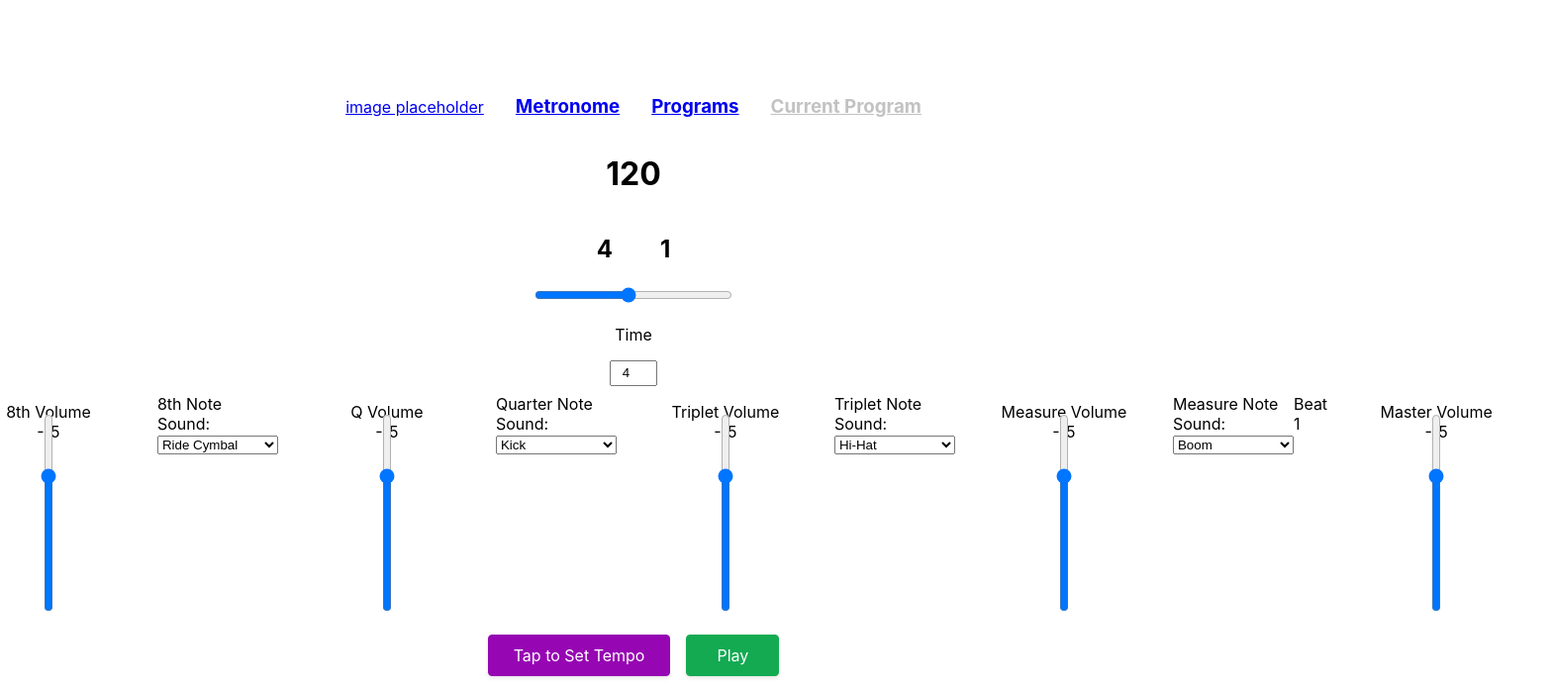
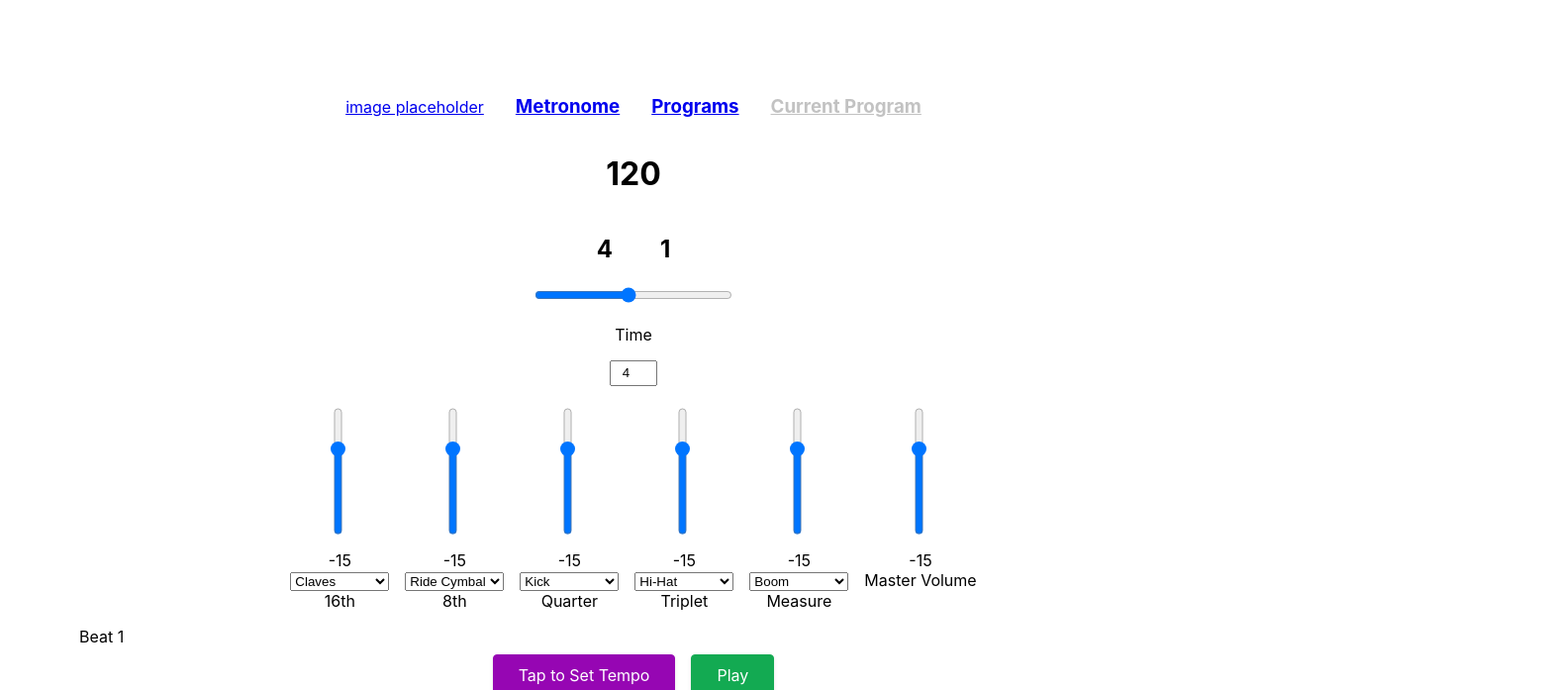
Before and after one commit to kurtmgray/metronome-react, a React (Create React App) app: page / in a window 1280 px wide. Shown: the top 697 px of the page at 99% size, 1569 px wide, since content can reach past the window. Built offline with nearby package versions, Linux system fonts and the light colour scheme; no server answers.

Commit message:
met styling

```diff
--- a/src/App.css
+++ b/src/App.css
@@ -150,30 +150,11 @@ body {
 .revert {
 }
 
-.button-63:active,
-.button-63:hover {
-  outline: 0;
-}
-
-@media (min-width: 768px) {
-  .button-63 {
-    font-size: 24px;
-    min-width: 196px;
-  }
-}
-
 .play:hover,
 .stop:hover,
 .createPreset:hover {
   box-shadow: rgba(0, 0, 0, 0.15) 0 3px 9px 0;
   transform: translateY(-2px);
-}
-
-@media (min-width: 768px) {
-  .play,
-  .stop {
-    padding: 10px 30px;
-  }
 }
 
 .preset {
@@ -197,14 +178,17 @@ body {
 }
 
 input[type="range"]:not(.tempoSlider) {
-  /* height: 200px; */
-  transform: translateY(60px) rotate(270deg);
+  transform: translateY(60px) translateX(-18px) rotate(270deg);
 }
 
 input[type="number"] {
   height: "20px";
   width: "40px";
   text-align: center;
+}
+
+select {
+  width: 100px;
 }
 
 .tempoEdit {
@@ -236,4 +220,5 @@ input[type="number"] {
 
 .verticalRange {
   height: 150px;
+  width: 100px;
 }
--- a/src/components/Metronome.js
+++ b/src/components/Metronome.js
@@ -59,12 +59,12 @@ export default function Metronome() {
           <div className="soundControl">
             <div className="verticalRange">
               <input
+                className="metControl"
                 id="bpm"
                 type="range"
                 min={-50}
                 max={0}
                 value={state.sixtVol}
-                style={{ height: "20px", width: "200px" }}
                 onChange={(e) =>
                   dispatch({ type: "sixtVol", value: Number(e.target.value) })
                 }
@@ -94,28 +94,25 @@ export default function Metronome() {
                 <option value={sounds.tom}>Tom</option>
               </select>
             </div>
-            <label htmlFor="sixtSelect">16th Note Sound:</label>
+            <label htmlFor="sixtSelect">16th</label>
           </div>
 
           <div className="soundControl">
-            8th Volume
-            <span id="eighVol">{state.eighVol}</span>
             <div className="verticalRange">
               <input
+                className="metControl"
                 id="bpm"
                 type="range"
                 min={-50}
                 max={0}
                 value={state.eighVol}
-                style={{ height: "20px", width: "200px" }}
                 onChange={(e) =>
                   dispatch({ type: "eighVol", value: Number(e.target.value) })
                 }
               />
             </div>
-          </div>
+            <span id="eighVol">{state.eighVol}</span>
             <div>
-            <label htmlFor="eighSelect">8th Note Sound:</label>
               <select
                 name="eighSelect"
                 id="eighSelect"
@@ -138,23 +135,24 @@ export default function Metronome() {
                 <option value={sounds.tom}>Tom</option>
               </select>
             </div>
+            <label htmlFor="eighSelect">8th</label>
+          </div>
           <div className="soundControl">
-            Q Volume
-            <span id="quarVol">{state.quarVol}</span>
+            <div className="verticalRange">
               <input
+                className="metControl"
                 id="bpm"
                 type="range"
                 min={-50}
                 max={0}
                 value={state.quarVol}
-              style={{ height: "20px", width: "200px" }}
                 onChange={(e) =>
                   dispatch({ type: "quarVol", value: Number(e.target.value) })
                 }
               />
             </div>
+            <span id="quarVol">{state.quarVol}</span>
             <div>
-            <label htmlFor="quarSelect">Quarter Note Sound:</label>
               <select
                 name="quarSelect"
                 id="quarSelect"
@@ -177,23 +175,24 @@ export default function Metronome() {
                 <option value={sounds.tom}>Tom</option>
               </select>
             </div>
+            <label htmlFor="quarSelect">Quarter</label>
+          </div>
           <div className="soundControl">
-            Triplet Volume
-            <span id="tripVol">{state.tripVol}</span>
+            <div className="verticalRange">
               <input
+                className="metControl"
                 id="bpm"
                 type="range"
                 min={-50}
                 max={0}
                 value={state.tripVol}
-              style={{ height: "20px", width: "200px" }}
                 onChange={(e) =>
                   dispatch({ type: "tripVol", value: Number(e.target.value) })
                 }
               />
             </div>
+            <span id="tripVol">{state.tripVol}</span>
             <div>
-            <label htmlFor="tripSelect">Triplet Note Sound:</label>
               <select
                 name="tripSelect"
                 id="tripSelect"
@@ -216,23 +215,24 @@ export default function Metronome() {
                 <option value={sounds.tom}>Tom</option>
               </select>
             </div>
+            <label htmlFor="tripSelect">Triplet</label>
+          </div>
           <div className="soundControl">
-            Measure Volume
-            <span id="measVol">{state.measVol}</span>
+            <div className="verticalRange">
               <input
+                className="metControl"
                 id="bpm"
                 type="range"
                 min={-50}
                 max={0}
                 value={state.measVol}
-              style={{ height: "20px", width: "200px" }}
                 onChange={(e) =>
                   dispatch({ type: "measVol", value: Number(e.target.value) })
                 }
               />
             </div>
+            <span id="measVol">{state.measVol}</span>
             <div>
-            <label htmlFor="measSelect">Measure Note Sound:</label>
               <select
                 name="measSelect"
                 id="measSelect"
@@ -255,25 +255,29 @@ export default function Metronome() {
                 <option value={sounds.tom}>Tom</option>
               </select>
             </div>
-          <div>
-            <span id="beat">Beat 1</span>
+            <label htmlFor="measSelect">Measure</label>
           </div>
           <div className="soundControl">
-            Master Volume
-            <span id="mastVol">{state.mastVol}</span>
+            <div className="verticalRange">
               <input
-              id="bpm"
+                className="metControl"
+                id="mastVol"
                 type="range"
                 min={-50}
                 max={0}
                 value={state.mastVol}
-              style={{ height: "20px", width: "200px" }}
                 onChange={(e) =>
                   dispatch({ type: "mastVol", value: Number(e.target.value) })
                 }
               />
             </div>
+            <span id="mastVol">{state.mastVol}</span>
+            <label htmlFor="mastVol">Master Volume</label>
           </div>
+        </div>
+      </div>
+      <div>
+        <span id="beat">Beat 1</span>
       </div>
       <div className="metButtons">
         <button className="tap" onClick={() => dispatch({ type: "bpmTap" })}>
```
Lines whose indentation alone changed are shown as unchanged.
